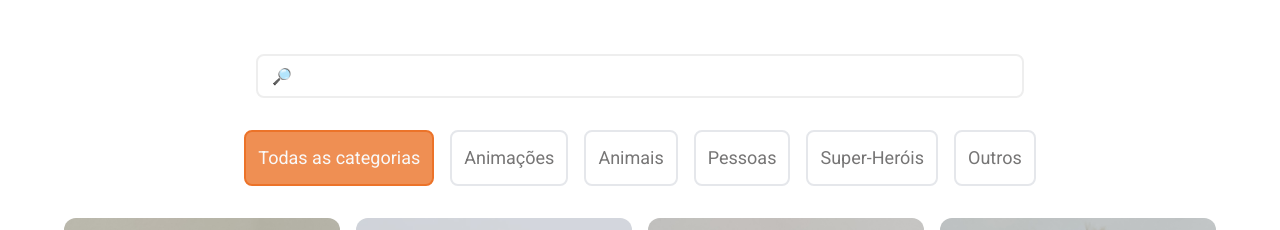
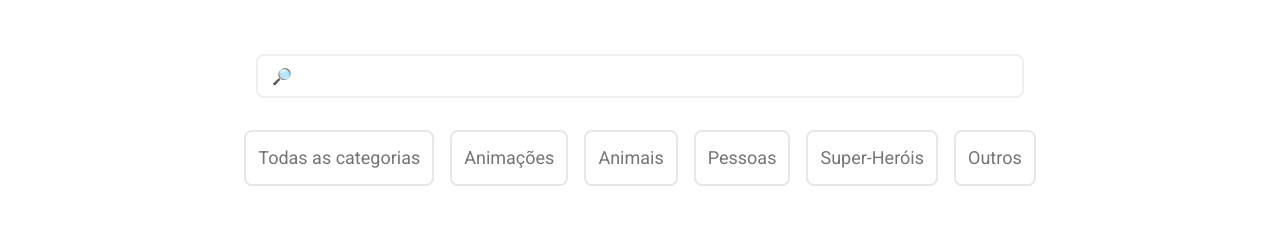
Before and after one commit to lucaslbmp/portfolio-rosi, a Next.js app: page / in a window 1280 px wide. Shown: the part 572-802 px from the top of the page. Built offline with nearby package versions, Linux system fonts and the light colour scheme.

Commit message:
Changing product categories filter

```diff
--- a/package.json
+++ b/package.json
@@ -14,6 +14,7 @@
     "next": "15.1.4",
     "react": "^19.0.0",
     "react-dom": "^19.0.0",
+    "react-hook-form": "^7.54.2",
     "react-icons": "^5.4.0"
   },
   "devDependencies": {
--- a/src/app/components/products-list.tsx
+++ b/src/app/components/products-list.tsx
@@ -2,49 +2,64 @@
 
 import ProductCard from "@/components/product-card";
 import SearchBar from "@/components/search-bar";
-import TabsContainer from "@/components/tabs-container";
 import { categories, products } from "@/data";
-import { TabProps } from "@/types";
 import { compareSearch } from "@/utils";
 import { useState } from "react";
+import { useForm } from "react-hook-form";
+
+interface CategoriesForm {
+  categories: string;
+}
 
 const ProductsList = () => {
+  const allCategories = "Todas as categorias";
   const [search, setSearch] = useState<string>();
-
-  const allTab: TabProps = {
-    label: "Todas as categorias",
-    pane: (
-      <div className="grid grid-cols-auto-fill-250 gap-4">
-        {products.map((p) => (
-          <ProductCard key={p.name} {...p} />
-        ))}
-      </div>
-    ),
-  };
-  const tabs: TabProps[] = [
-    allTab,
-    ...categories.map((cat) => ({
-      label: cat,
-      pane: (
-        <div className="grid grid-cols-auto-fill-250 gap-4">
-          {products
-            .filter((p) => p.category === cat)
-            .filter((p) => !search || compareSearch(search, p.name))
-            .map((p) => (
-              <ProductCard key={p.name} {...p} />
-            ))}
-        </div>
-      ),
-    })),
-  ];
+  const [currentCategory, setCurrentCategory] = useState<string>();
+  const { register, getValues } = useForm<CategoriesForm>();
 
   return (
-    <section className="max-w-[76rem] mx-auto">
+    <section className="max-w-[76rem] mx-auto space-y-8">
       <SearchBar
         className="max-w-[48rem]"
         onSearch={(search) => setSearch(search)}
       />
-      <TabsContainer tabs={tabs} />
+      <form
+        action=""
+        onInput={() => setCurrentCategory(getValues("categories"))}
+        className="flex flex-wrap justify-center gap-4"
+      >
+        {[allCategories, ...categories].map((category) => (
+          <div key={category} className="flex">
+            <input
+              id={category}
+              type="radio"
+              className="peer hidden"
+              value={category}
+              {...register("categories")}
+            />
+            <label
+              htmlFor={category}
+              className={
+                "text-lg p-3 border-2 rounded-lg transition-all duration-300 cursor-pointer box-border hover:text-primary hover:border-primary peer-checked:hover:text-foregroundSecondary peer-checked:bg-primaryLight peer-checked:text-foregroundSecondary peer-checked:border-primary"
+              }
+            >
+              {category}
+            </label>
+          </div>
+        ))}
+      </form>
+      <div className="grid grid-cols-auto-fill-250 gap-4">
+        {products
+          .filter(
+            (p) =>
+              currentCategory === p.category ||
+              currentCategory === allCategories
+          )
+          .filter((p) => !search || compareSearch(search, p.name))
+          .map((p) => (
+            <ProductCard key={p.name} {...p} />
+          ))}
+      </div>
     </section>
   );
 };
--- a/src/components/search-bar.tsx
+++ b/src/components/search-bar.tsx
@@ -6,7 +6,7 @@ const SearchBar = ({ className, onSearch }: SearchBarProps) => {
     <InputField
       label=""
       className={
-        "relative mb-8 mx-auto after:pl-4 after:content-['🔎︎'] after:absolute after:left-0 after:top-[25%] [&_input]:pl-10 [&_input]:focus-within:outline-[unset]" +
+        "relative mx-auto after:pl-4 after:content-['🔎︎'] after:absolute after:left-0 after:top-[25%] [&_input]:pl-10 [&_input]:focus-within:outline-[unset]" +
         " " +
         className
       }
--- a/src/data.ts
+++ b/src/data.ts
@@ -14,7 +14,6 @@ export const categories = [
 
 export const products: ProductCardProps[] = productsImagesPaths.map((path) => {
   const [root, category, filename] = path.substring(1).split("/");
-  console.log(root, category, filename);
   return {
     name: capitalize(filename.replace(".jpg", "").split("-").join(" ")),
     thumbnail: path,
```
Also changed, not shown: 1 other file (tests, documents, lock files or other folders).
